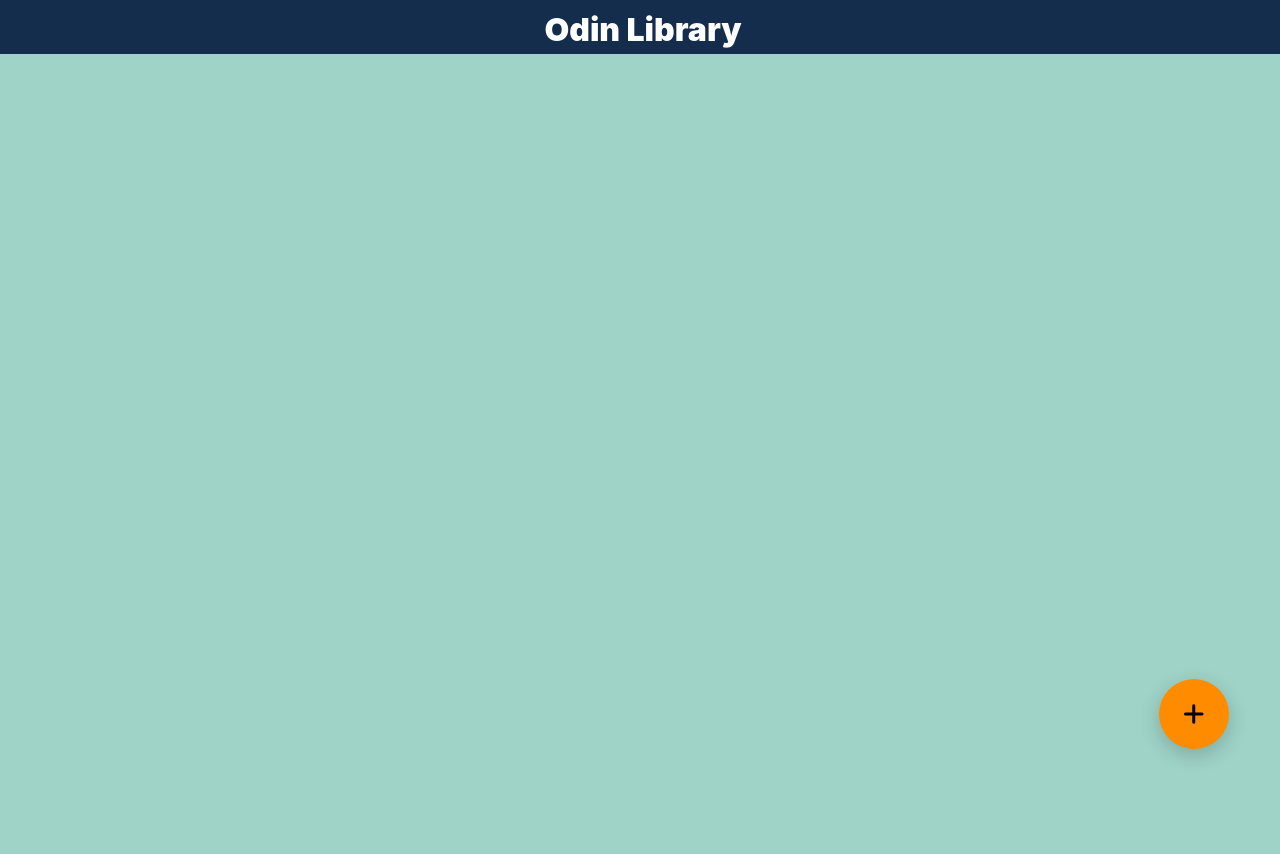
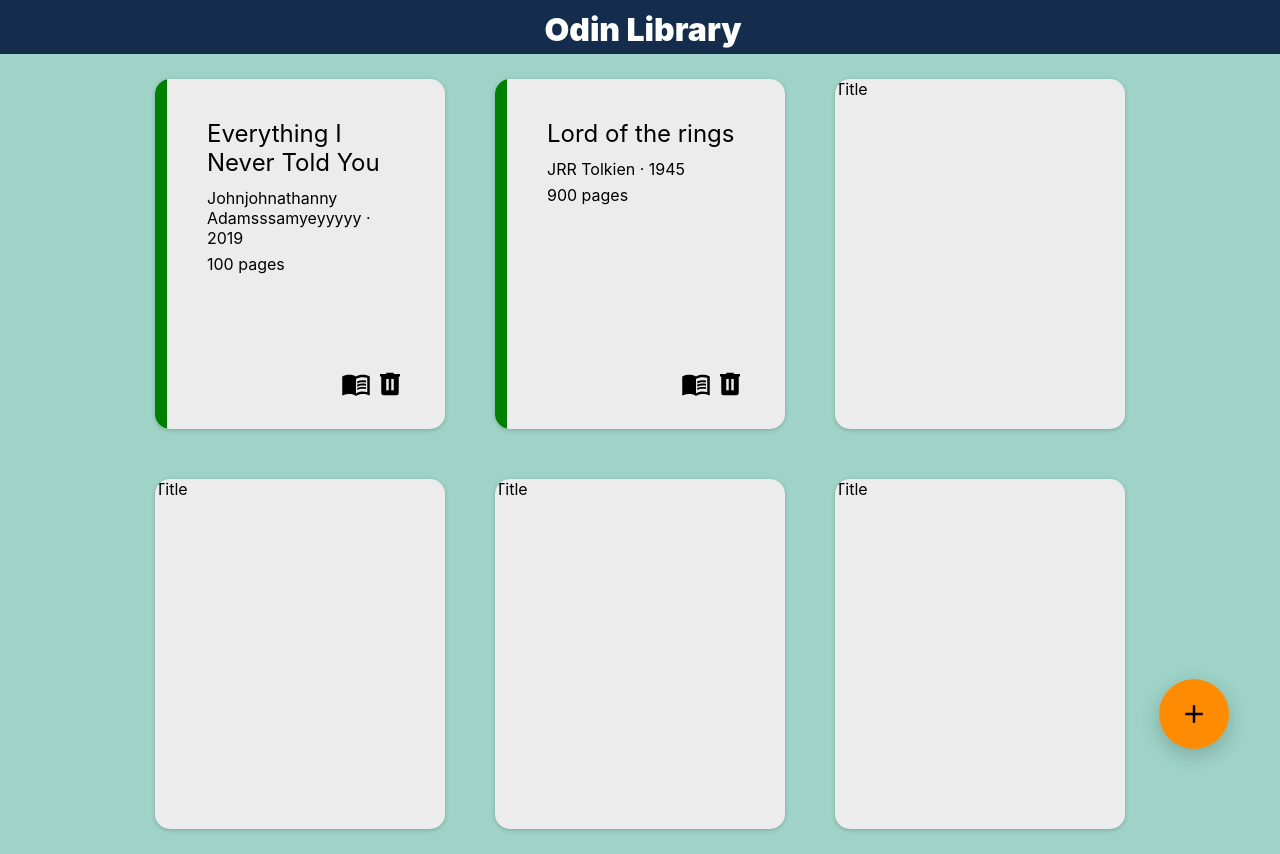
Before and after one commit to usisgooder/odin-library, a plain HTML site: page index.html in a window 1280 px wide. Before the commit the page ends 800 px from the top, so only its background shows below. Drawn offline with Linux system fonts and the light colour scheme.

Commit message:
added card layout

```diff
--- a/index.html
+++ b/index.html
@@ -1,21 +1,69 @@
 <!DOCTYPE html>
 <html lang="en">
+
 <head>
     <meta charset="UTF-8">
     <meta http-equiv="X-UA-Compatible" content="IE=edge">
     <meta name="viewport" content="width=device-width, initial-scale=1.0">
     <title>Odin Library</title>
-    <script src="https://kit.fontawesome.com/c6116d0194.js" crossorigin="anonymous"></script>
     <link rel="stylesheet" href="style.css">
 </head>
+
 <body>
     <div class="header">
         Odin Library
     </div>
-    <div class="fab-container">
-        <div class="fab-icon-holder">
-            <i class="fa-solid fa-plus"></i>
+    <div class="fab-container clickable">
+        <div class="fab-icon-holder" title="Add books">
+            <img src="./icons/plus.svg" alt="" class="icon" title="Add books">
         </div>
     </div>
+    <div class="main">
+        <div class="card">
+            <div class="card-container">
+                <div class="status read"></div>
+                <div class="card-info">
+                    <div class="card-title">
+                        Everything I Never Told You
+                    </div>
+                    <div class="card-label">
+                        Johnjohnathanny Adamsssamyeyyyyy &#183 2019
+                    </div>
+                    <div class="card-pages">
+                        100 pages
+                    </div>
+                    <div class="card-footer">
+                        <img src="./icons/book-open-variant.svg" alt="" title="Toggle read" class="icon clickable">
+                        <img src="./icons/trash-can.svg" alt="" title="Delete book" class="icon clickable">
+                    </div>
+                </div>
+            </div>
+        </div>
+        <div class="card">
+            <div class="card-container">
+                <div class="status read"></div>
+                <div class="card-info">
+                    <div class="card-title">
+                        Lord of the rings
+                    </div>
+                    <div class="card-label">
+                        JRR Tolkien &#183 1945
+                    </div>
+                    <div class="card-pages">
+                        900 pages
+                    </div>
+                    <div class="card-footer">
+                        <img src="./icons/book-open-variant.svg" alt="" title="Toggle read" class="icon clickable">
+                        <img src="./icons/trash-can.svg" alt="" title="Delete book" class="icon clickable">
+                    </div>
+                </div>
+            </div>
+        </div>
+        <div class="card">Title</div>
+        <div class="card">Title</div>
+        <div class="card">Title</div>
+        <div class="card">Title</div>
+    </div>
 </body>
+
 </html>
--- a/style.css
+++ b/style.css
@@ -1,6 +1,14 @@
+  /* theme src: https://palettes.shecodes.io/palettes/1313 */
+  :root {
+      --first-color: #ececec;
+      --second-color: #9fd3c7;
+      --third-color: #385170;
+      --forth-color: #142d4c;
+  }
+
   body {
       font-family: -apple-system, BlinkMacSystemFont, 'Segoe UI', Roboto, Oxygen, Ubuntu, Cantarell, 'Open Sans', 'Helvetica Neue', sans-serif;
-    background-color: #9fd3c7;
+      background-color: var(--second-color);
       margin: 0;
       min-height: 100vh;
       display: flex;
@@ -11,7 +19,7 @@ body {
   .header {
       text-align: center;
       height: 2.1rem;
-    background: #142d4c;
+      background: var(--forth-color);
       color: white;
       padding: 10px;
       font-size: 32px;
@@ -24,7 +32,7 @@ body {
       bottom: 3.2rem;
       right: 3.2rem;
       z-index: 999;
-    cursor: pointer;
+
   }
 
   .fab-icon-holder {
@@ -32,14 +40,80 @@ body {
       height: 70px;
       border-radius: 100%;
       box-shadow: 0 6px 20px rgba(0, 0, 0, 0.2);
-    background-color:darkorange;
-  }
-
-  .fab-icon-holder i {
+      background-color: darkorange;
       display: flex;
       align-items: center;
       justify-content: center;
+  }
+
+  .clickable {
+    cursor: pointer;
+  }
+
+  .icon {
+      color: black;
+      width: 30px;
+      height: 30px;
+  }
+
+  .main {
+      display: flex;
+      padding-left: 25px;
+      padding-right: 25px;
+      flex-wrap: wrap;
+      justify-content: center;
+  }
+
+
+  .status {
     height: 100%;
-    font-size: 1.5rem;
-    color: black;
+    min-width: 12px;
   }
+
+  .read {
+    background-color: green;
+  }
+
+  .card {
+      height: 350px;
+      width: 290px;
+      background-color: var(--first-color);
+      border-radius: 15px;
+      box-shadow: 0 0 4px 0 rgba(0, 0, 0, 0.08), 0 2px 4px 0 rgba(0, 0, 0, 0.12);
+      margin: 25px;
+      box-sizing: border-box;
+      overflow: hidden;
+  }
+
+  .card-container {
+    display: flex;
+    height: 100%;
+    width: 100%;
+    flex-shrink: 0;
+  }
+
+  .card-info {
+    padding: 2.5rem;
+    padding-bottom: 1.2rem;
+    flex: 1;
+    display: flex;
+    flex-direction: column;
+  }
+
+  .card-info > * {
+    margin-bottom: 0.4rem;
+  }
+
+  .card-title {
+      font-size: x-large;
+      margin-bottom: 0.7rem;
+  }
+
+  .card-footer {
+    margin-top: auto;
+    text-align: right;
+  }
+
+  .card-footer > * {
+    display: inline-block;
+  }
```
Also changed, not shown: script.js (added, +9 -0 lines), icons/book-open-variant.svg (added), icons/plus.svg (added), icons/trash-can.svg (added). Lines whose indentation alone changed are shown as unchanged.
